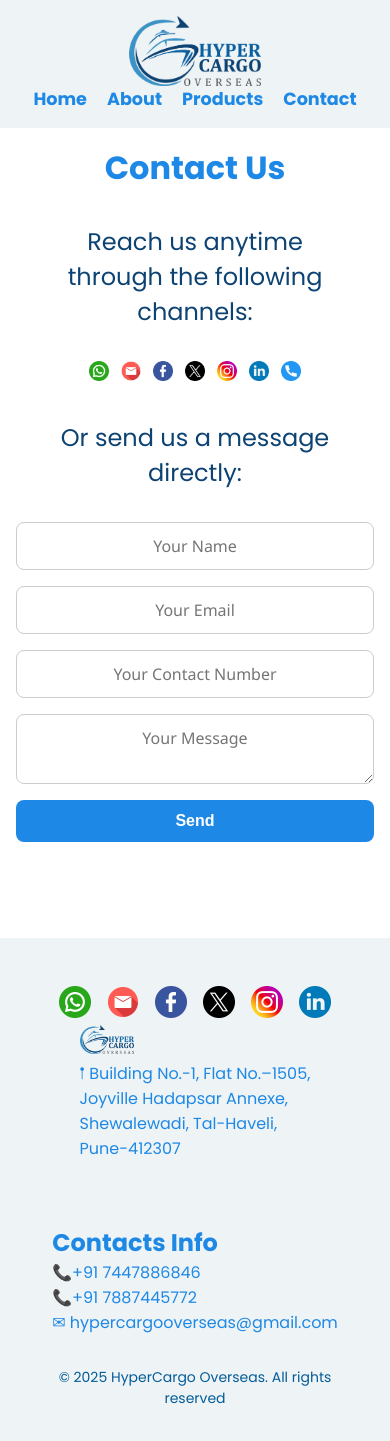
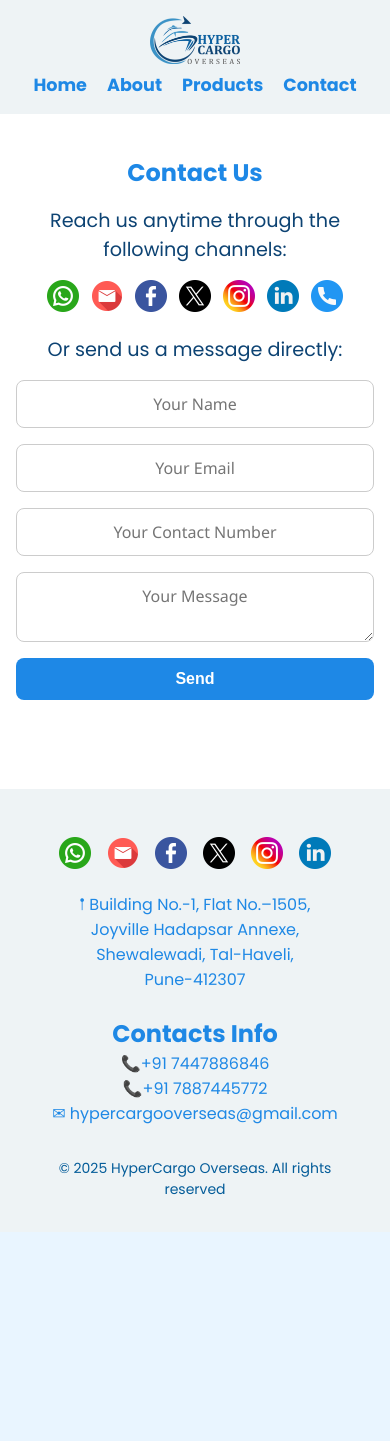
Before and after one commit to VaibhvRanshur/hypercargo_frontend, a React (Vite) app in the folder frontend/: page /contact in a window 390 px wide. After the commit the page ends 1232 px from the top, so only its background shows below. Built offline with nearby package versions, Linux system fonts and the light colour scheme.

Commit message:
change  media queries

```diff
--- a/frontend/src/Pages/About.jsx
+++ b/frontend/src/Pages/About.jsx
@@ -5,18 +5,18 @@ export default function About() {
     <section className="about-page">
     <div className="about-section">
         <h2 className="section-title">Company Introduction</h2>
-        <p className="vision-paragraph">
+        <p className="paragraph">
         Established in 2025, HyperCargo Overseas is a trusted export company delivering a wide range of quality products to global markets. We offer reliable, efficient, and customized export solutions backed by advanced technology, deep industry expertise, and a customer-first approach. With a strong global network and skilled team, we handle complex logistics smoothly, ensuring safe and timely deliveries. Our services are tailored to meet the unique needs of diverse industries, helping clients gain a competitive edge worldwide. Built on trust, transparency, and service excellence, we aim to redefine export standards through innovation, sustainability, and a commitment to international quality in every consignment.</p>
       </div>
 
       <div className="about-section">
         <h2 className="section-title">Our Vision</h2>
-        <p className="vision-paragraph">To become a globally admired export leader, known for our unwavering commitment to reliability, innovation, and excellence in international trade. We envision a future where businesses across the world connect and grow effortlessly, free from barriers. At HyperCargo Overseas, our mission is to simplify global commerce, drive sustainable economic progress, and create lasting value for our customers, partners, and communities. We aspire to not only lead the export industry—but to transform it, setting new benchmarks in transparency, technology, and trust</p>
+        <p className="paragraph">To become a globally admired export leader, known for our unwavering commitment to reliability, innovation, and excellence in international trade. We envision a future where businesses across the world connect and grow effortlessly, free from barriers. At HyperCargo Overseas, our mission is to simplify global commerce, drive sustainable economic progress, and create lasting value for our customers, partners, and communities. We aspire to not only lead the export industry—but to transform it, setting new benchmarks in transparency, technology, and trust</p>
       </div>
 
       <div className="about-section">
         <h2 className="section-title">Our Mission</h2>
-        <ul className="vision-paragraph">
+        <ul className="paragraph">
           <li ><strong>On-Time & Safe Deliveries</strong> – Ensuring every shipment reaches its destination securely.</li>
           <li><strong>Customized Services</strong> – Tailoring solutions to fit each client’s needs.</li>
           <li><strong>Strong Partnerships</strong> – Building long-term relationships based on trust.</li>
@@ -31,29 +31,29 @@ export default function About() {
 
       <div className="about-section">
         <h2 className="section-title">Our Services</h2>
-        <ul className="vision-paragraph">
-          <li><strong>Product Sourcing:</strong> Supplying quality products as per buyer needs.</li>
-          <li><strong>Export Documentation:</strong> Handling all legal and shipping paperwork.</li>
-          <li><strong>Customs Clearance:</strong> Smooth processing through export customs.</li>
-          <li><strong>Shipping & Logistics:</strong> Safe and timely delivery by air, sea, or land.</li>
-          <li><strong>Packaging & Labeling:</strong> Export-ready packaging and labeling.</li>
-          <li><strong>Quality Check:</strong> Ensuring product quality before shipment.</li>
-          <li><strong>Buyer Coordination:</strong> Managing orders and buyer communication.</li>
-          <li><strong>Freight Support:</strong> Helping with cost-effective freight solutions.</li>
-          <li><strong>Private Labeling:</strong> Products with buyer’s brand and packaging.</li>
-          <li><strong>24/7 Support:</strong> Full assistance from inquiry to delivery.</li>
+        <ul className="paragraph">
+          <li><strong>Product Sourcing</strong> – Supplying quality products as per buyer needs.</li>
+          <li><strong>Export Documentation</strong> – Handling all legal and shipping paperwork.</li>
+          <li><strong>Customs Clearance</strong>  –  Smooth processing through export customs.</li>
+          <li><strong>Shipping & Logistics</strong> – Safe and timely delivery by air, sea, or land.</li>
+          <li><strong>Packaging & Labeling</strong> – Export-ready packaging and labeling.</li>
+          <li><strong>Quality Check</strong> – Ensuring product quality before shipment.</li>
+          <li><strong>Buyer Coordination</strong> – Managing orders and buyer communication.</li>
+          <li><strong>Freight Support</strong>  – Helping with cost-effective freight solutions.</li>
+          <li><strong>Private Labeling</strong> – Products with buyer’s brand and packaging.</li>
+          <li><strong>24/7 Support</strong>  – Full assistance from inquiry to delivery.</li>
         </ul>
       </div>
 
       <div className="about-section">
         <h2 className="section-title">Why Us</h2>
-        <ul className="vision-paragraph">
-          <li> <strong>Wide Product Range – </strong> From everyday goods to niche items, we export it all.</li>
-          <li> <strong>Global Reach – </strong> Seamless shipping to multiple countries with a strong international network.</li>
-          <li> <strong>Customized Solutions – </strong> Services tailored to match your business goals and shipping needs.</li>
-          <li> <strong>Timely & Secure Deliveries – </strong> On-time, safe, and efficient logistics you can trust.</li>
-          <li> <strong>24/7 Customer Support – </strong> Our expert team is always ready to assist anytime & anywhere.</li>
-          <li> <strong>Trust & Quality First – </strong> We value long-term partnerships built on reliability, quality, and integrity.</li>
+        <ul className="paragraph">
+          <li> <strong>Wide Product Rang</strong> – veryday goods to niche items, we export it all.</li>
+          <li> <strong>Global Reach</strong> – Seamless shipping to multiple countries with a strong international network.</li>
+          <li> <strong>Customized Solutions</strong> – Services tailored to match your business goals and shipping needs.</li>
+          <li> <strong>Timely & Secure Deliveries</strong> – On-time, safe, and efficient logistics you can trust.</li>
+          <li> <strong>24/7 Customer Support</strong> – Our expert team is always ready to assist anytime & anywhere.</li>
+          <li> <strong>Trust & Quality First</strong> – We value long-term partnerships built on reliability, quality, and integrity.</li>
         </ul>
       </div>
     </section>
--- a/frontend/src/Pages/Home.jsx
+++ b/frontend/src/Pages/Home.jsx
@@ -4,11 +4,11 @@ import Background from '../image/background-img3.jpg';
 const Home = () => (
 
   <section className="page">
-    <div style={{
+    <div  style={{
      width: "100vw",
     height: "100vh",
     backgroundImage: `url(${Background})`,
-    backgroundSize: "cover",
+    backgroundSize:"cover",
     backgroundRepeat: "no-repeat",
     backgroundPosition: "center",
     display: "flex",
@@ -21,21 +21,22 @@ const Home = () => (
       <p className='background-img-text0'> <span className='highlight0'>Welcome to</span> <span className="highlight">HyperCargo Overseas</span></p>
     <p className='background-img-text1'><span className='highlight0'>Your reliable partner in global trade.</span></p>
     </div>
-      <div  className='company-intro-head'>
-        <h1>Company Introduction</h1>
-    <p className='company-intro-subhead'>{`
+      <div className='company-intro'>
+        <h1  className='company-intro-head'>Company Introduction</h1>
+    <p className='company-intro-subhead'>
     At HyperCargo Overseas, we connect quality with global demand—exporting a wide range
   of premium products to businesses worldwide. With fast, secure logistics, tailored
   solutions, and a dedicated team by your side, we simplify international trade.Powered
   by smart technology and end-to-end support, we make global shipping smooth, reliable,
   and worry-free.
-    `}</p>
+    </p>
+    </div>
+
       <br />
      <div className="page-img">
-      <div className="img-box"><img src="/images/whyus1.png" alt="Home 1" /></div>
-      <div className="img-box"><img src="/images/ourservice1.png" alt="Home 2" /></div>
-      <div className="img-box"><img src="/images/ourproduct1.png" alt="Home 2" /></div>
-    </div>
+      <div className="img-box"><img src="/images/whyus1.png" alt="Why Us" /></div>
+      <div className="img-box"><img src="/images/ourservice1.png" alt="Our Service" /></div>
+      <div className="img-box"><img src="/images/ourproduct1.png" alt="Our Product" /></div>
     </div>
   </section>
 );
--- a/frontend/src/Pages/Products.jsx
+++ b/frontend/src/Pages/Products.jsx
@@ -186,7 +186,7 @@ If you need it, we’ll find it and deliver it.</p>
         reverse
       />
 
-  s
+
 
       <ProductCard
         image="/images/Turmericpowder.jpg"
--- a/frontend/src/components/Footer.jsx
+++ b/frontend/src/components/Footer.jsx
@@ -8,17 +8,17 @@ export default function Footer({ setActivePage }) {
     <>
     <footer className="footer">
     <div className="footer-links">
-      <a href="https://wa.me/+917447886846" target="_blank">
+      <a href="https://wa.me/+917447886846"target="_blank">
       <img src="/images/whatsapp-icon.png" alt="WhatsApp" className='footer-img'/></a>
       <a href="mailto:hypercargooverseas@gmail.com" target="_blank">
       <img src="/images/mail-icon.png" alt="Email" className='footer-img'/></a>
-      <a href="https://www.facebook.com/yourusername" target="_blank">
+      <a href="https://www.facebook.com/profile.php?id=61578708361404"target="_blank">
       <img src="/images/facebook-icon.png" alt="Facebook" className='footer-img'/></a>
-      <a href="https://x.com/yourusername" target="_blank">
+      <a href="https://x.com/HyperC_overseas?t=knmy-4K4vUZhezhfDlUfrw&s=08"target="_blank">
       <img src="/images/x.png" alt="X" className='footer-img'/></a>
-      <a href="https://www.instagram.com/akashbhalerao" target="_blank">
+      <a href="https://www.instagram.com/hypercargooverseas?igsh=MXVraWFtYXQ0Zm01MQ=="target="_blank">
       <img src="/images/instagram-icon.png" alt="instagram" className='footer-img'/></a>
-      <a href="https://www.linkedin.com/in/your-username" target="_blank">
+      <a href="https://www.linkedin.com/in/hypercargo-overseas-032171376?utm_source=share&utm_campaign=share_via&utm_content=profile&utm_medium=android_app"target="_blank">
       <img src="/images/linkedin-icon.png" alt="linkedin" className='footer-img'/></a>
     </div>
     {/* <div className='foot-nav'>
@@ -40,10 +40,13 @@ export default function Footer({ setActivePage }) {
 
      <div className='footer-contact'>
        <h2>Contacts Info</h2>
-       <p><span className='footer-sym'>📞</span>+91 7447886846</p>
-       <p><span className='footer-sym'>📞</span>+91 7887445772</p>
+       <p className='footer-para'><span className=' '>📞</span>+91 7447886846</p>
+       <p className='footer-para' ><span className='footer-sym'>📞</span>+91 7887445772</p>
+        <div className='footer-mail'>
        <p><span className='footer-sym'>✉︎</span> hypercargooverseas@gmail.com</p>
      </div>
+     </div>
+
     </div>
      <p class="footer-copyright">© 2025 HyperCargo Overseas. All rights reserved</p>
 
--- a/frontend/src/style1.css
+++ b/frontend/src/style1.css
@@ -23,7 +23,10 @@ main {
   align-items: center;
   justify-content: center;
   background-color: #fff;
+   padding-top: 0 ;
+  margin-top: 0 ;
 }
+
 
 .header {
   position: sticky;
@@ -71,6 +74,32 @@ main {
    Home Page Sections
 ============================= */
 
+ /* .page {
+  margin-top: 0;
+  padding-top: 0;
+}
+.header {
+  margin-bottom: 0;
+}
+
+.page {
+  padding-top: 0 !important;
+}
+
+/* .page h1, .page p {
+  margin-top: 0;
+} */
+
+/* .page, .page *:first-child {
+  margin-top: 0 !important;
+  padding-top: 0 !important;
+}
+
+main, .page, .header {
+  border: 1px solid red; /* For debugging
+} */
+
+
 .background-img-text0 {
   font-weight: bold;
   font-size: 2rem;
@@ -78,6 +107,7 @@ main {
   text-align: center;
   margin-bottom: 0.2rem;
   line-height: 1.1;
+  margin-top: 0;
 }
 
 .background-img-text1 {
@@ -101,17 +131,17 @@ main {
 }
 
 .company-intro-head {
-  padding: 1rem;
-  margin: 2rem;
+  padding: 0.5rem;
+  margin: 1rem;
   text-align: center;
   color:  #3b92ce;
   font-size:1.5rem;
 }
 
-.company-intro-subhead {
-  /* font-size: 1rem; */
+.company-intro-subhead{
+  font-size: 1rem;
   white-space: pre-wrap;
-  font-size:1;
+  font-size: 4.2rem;
   color:#0d4373;
 }
 
@@ -143,6 +173,8 @@ main {
   background-color: #eef3f5;
   padding: 1rem 2rem;
   color: #e24141;
+  display: flex;
+  flex-direction:column;
 }
 
 .foot-content {
@@ -216,7 +248,7 @@ main {
   color:#0d4373;
   margin-top: 4rem;
   max-width: 1000px;
-  font-size: 1.5rem;
+  font-size: 1.2rem;
   white-space: pre-wrap;
 
 }
@@ -285,7 +317,7 @@ main {
 }
 
 .section-title {
-  font-size: 1.75rem;
+  font-size: 1.5rem;
   margin-bottom: 1rem;
   color: #1e88e6;
   border-bottom: 2px solid #003366;
@@ -293,13 +325,13 @@ main {
   padding-bottom: 0.25rem;
 }
 
-.vision-paragraph {
+.paragraph {
   white-space: pre-wrap;
-  font-size: x-large;
+  font-size: 1.2rem;
   color: #003366;
   max-width: 800px;
-  margin: auto;
-  text-align: left;
+  margin: 1rem;
+  text-align:left;
 }
 
 .about-list {
@@ -321,17 +353,18 @@ main {
 ============================= */
 
 .contact-head {
-  font-size: 2rem;
+  font-size:1.5rem;
   color: #1e88e6;
   margin-bottom: 0.5rem;
+  margin-top: 1rem;
   text-align: center;
 }
 
 .page p{
   color:#0d4373;
   text-align: center;
-  margin: 2rem;
-  font-size:1.5rem;
+  margin:1rem;
+  font-size:1.2rem;
 }
 
 .contact-form {
@@ -395,11 +428,39 @@ main {
   .header {
     flex-direction: column;
     align-items: center;
+    margin: 0%;
   }
 
-  nav ul {
+  .logo{                              /**/
+    height: 3rem;
+  }
+
+  .tabs{
+    margin-top: 0.5rem;
+  }
+
+  /* nav ul {
     flex-direction: column;
     gap: 0.5rem;
+  } */
+
+
+
+  .company-intro-head{                /**/
+    font-size: 1.5rem;
+    /* margin-top: 1rem; */
+  }
+
+  .company-intro-subhead {
+    margin-top:  1rem !important;
+     font-size:1rem !important;
+    /* line-height: 1.5rem; */
+  }
+
+
+  .page-img {                        /**/
+  width: 100%;
+  margin: 0 auto;
   }
 
   .background-img-text0 {
@@ -410,16 +471,45 @@ main {
     font-size: 1.3rem;
   }
 
-  .footer-logo {
-    height: 2.2rem;
+  .section-title{
+    font-size: 1.5rem;
+  }
+
+  .paragraph{
+    font-size: 1rem;
+  }
+
+   .contact-icons .contact-img {
+    width: 2rem !important;
+    height: 2rem !important;
+  }
+
+
+
+  .foot-address{              /**/
+    align-items: center;
+    margin-top: 1rem;
+  }
+
+   .footer-logo {        /**/
+    display: none;
   }
 
   .foot-content {
+    display: flex;
+    flex-direction: column;
+    align-items: center;
+    justify-items: center;
+  }
+
+  .footer-contact{
+    margin-top: 1.5rem;
+    display: flex;
     flex-direction: column;
     align-items: center;
   }
 
-  .product-card {
+   .product-card {
     flex-direction: column;
     text-align: center;
   }
@@ -446,6 +536,7 @@ main {
     font-size: 1rem;
   }
 
+
   .footer-logo {
     height: 1.8rem;
   }
```
